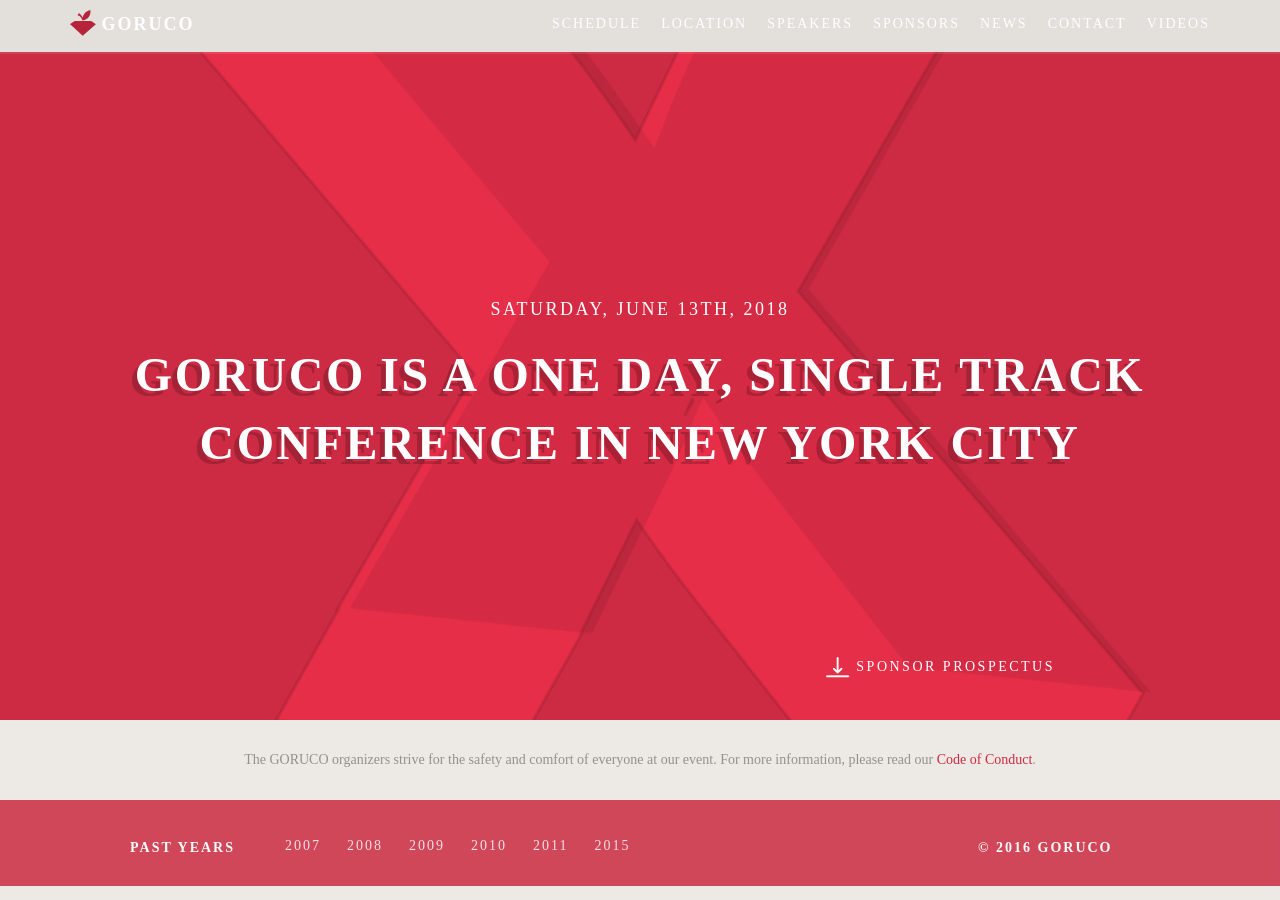
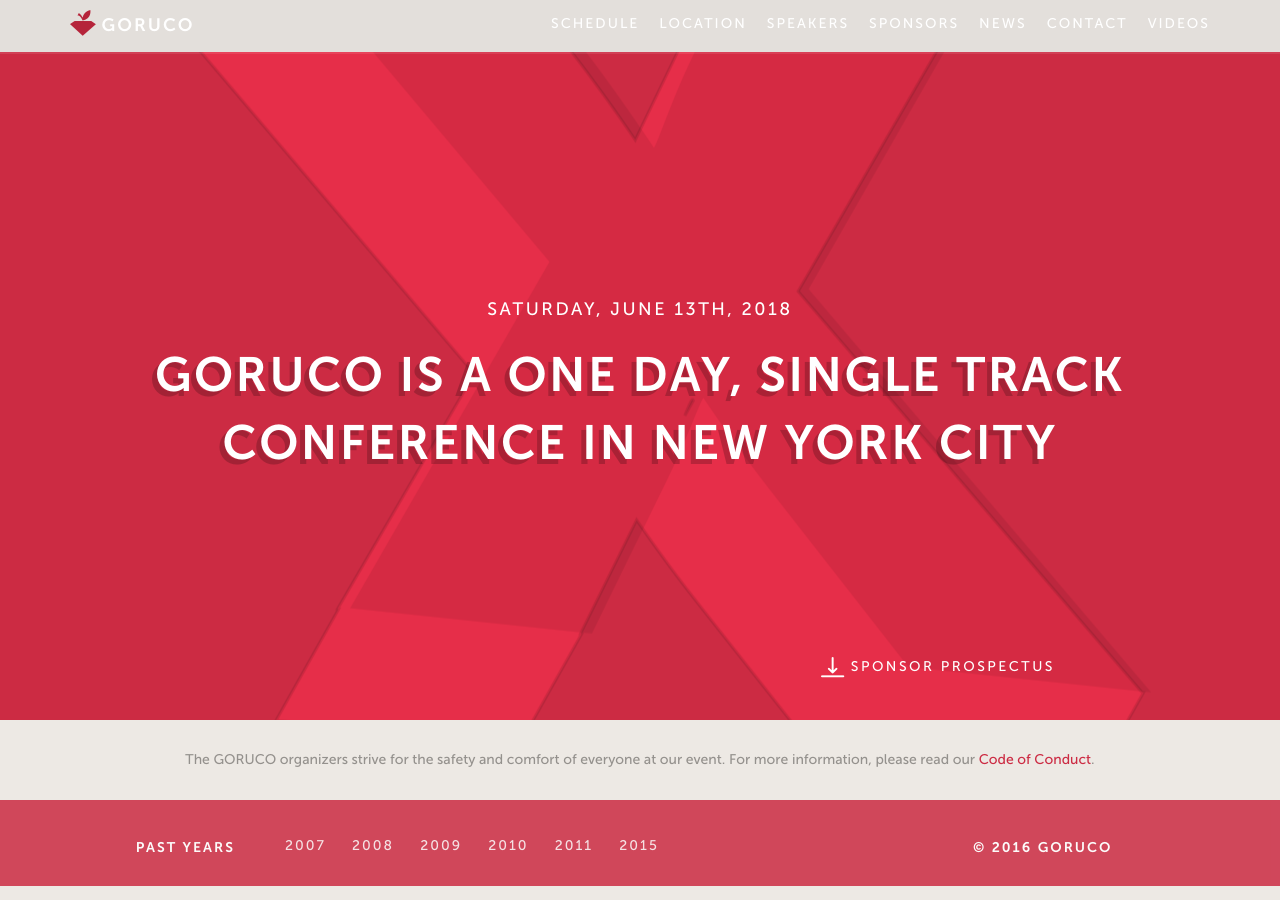
Before and after one commit to paulstefanort/goruco2018, a Jekyll site: the page built from index.html, in a window 1280 px wide. Built offline with Jekyll 4.4.1, drawn with Linux system fonts in a browser that asks for light colours; some web fonts are replaced.

Commit message:
Yet another font source URL update.

```diff
--- a/_sass/_fonts.scss
+++ b/_sass/_fonts.scss
@@ -1,23 +1,23 @@
 @font-face {
   font-family: 'Museo Sans';
-  src: url("{{site.url}}/assets/fonts/MuseoSans_900.otf");
+  src: url("/goruco2018/assets/fonts/MuseoSans_900.otf");
   font-weight: 900;
 }
 
 @font-face {
   font-family: 'Museo Sans';
-  src: url("{{site.url}}/assets/fonts/MuseoSans_700.otf");
+  src: url("/goruco2018/assets/fonts/MuseoSans_700.otf");
   font-weight: 700;
 }
 
 @font-face {
   font-family: 'Museo Sans';
-  src: url("{{site.url}}/assets/fonts/MuseoSans_500.otf");
+  src: url("/goruco2018/assets/fonts/MuseoSans_500.otf");
   font-weight: 500;
 }
 
 @font-face {
   font-family: 'Museo Sans';
-  src: url("{{site.url}}/assets/fonts/MuseoSans_300.otf");
+  src: url("/goruco2018/assets/fonts/MuseoSans_300.otf");
   font-weight: 300;
 }
```
